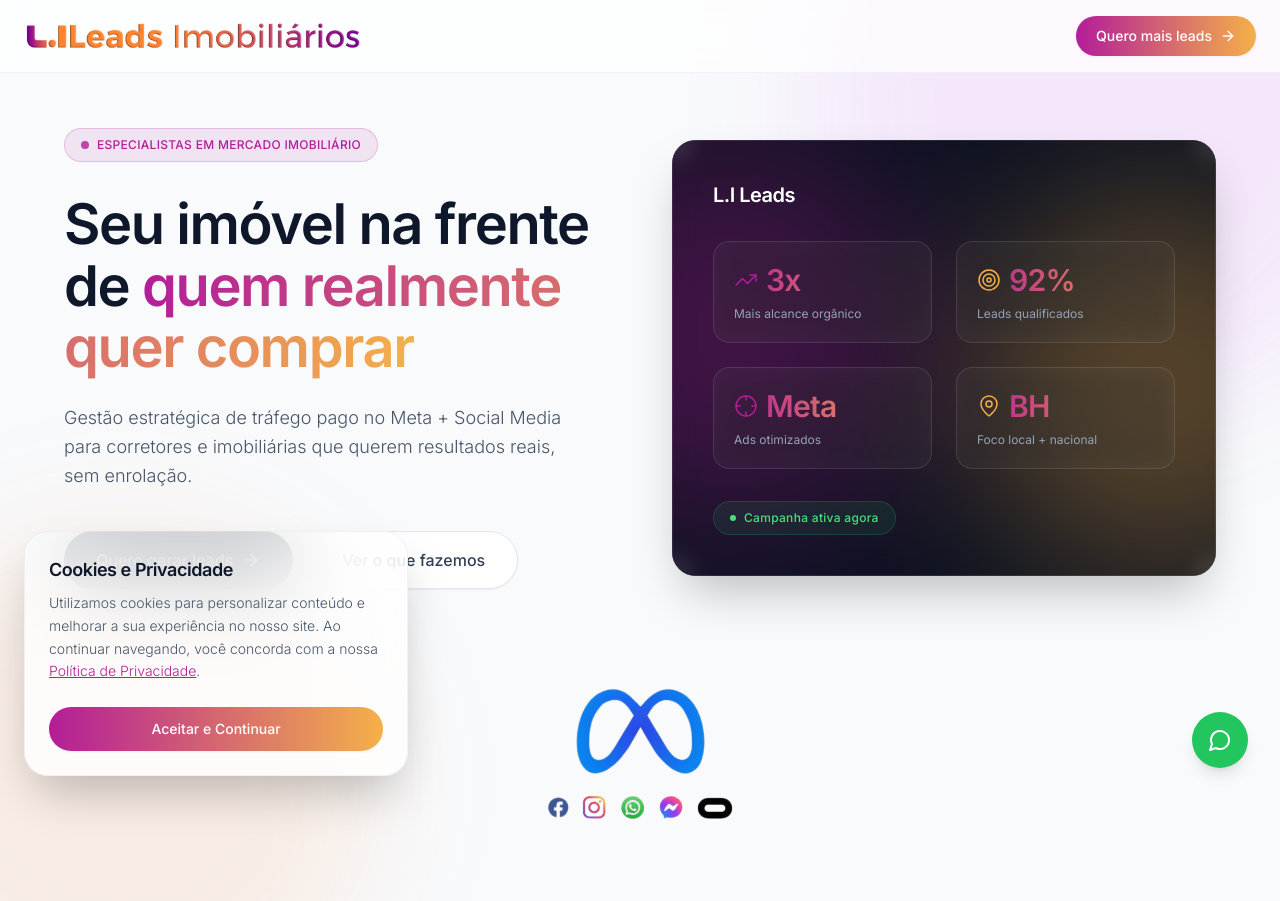
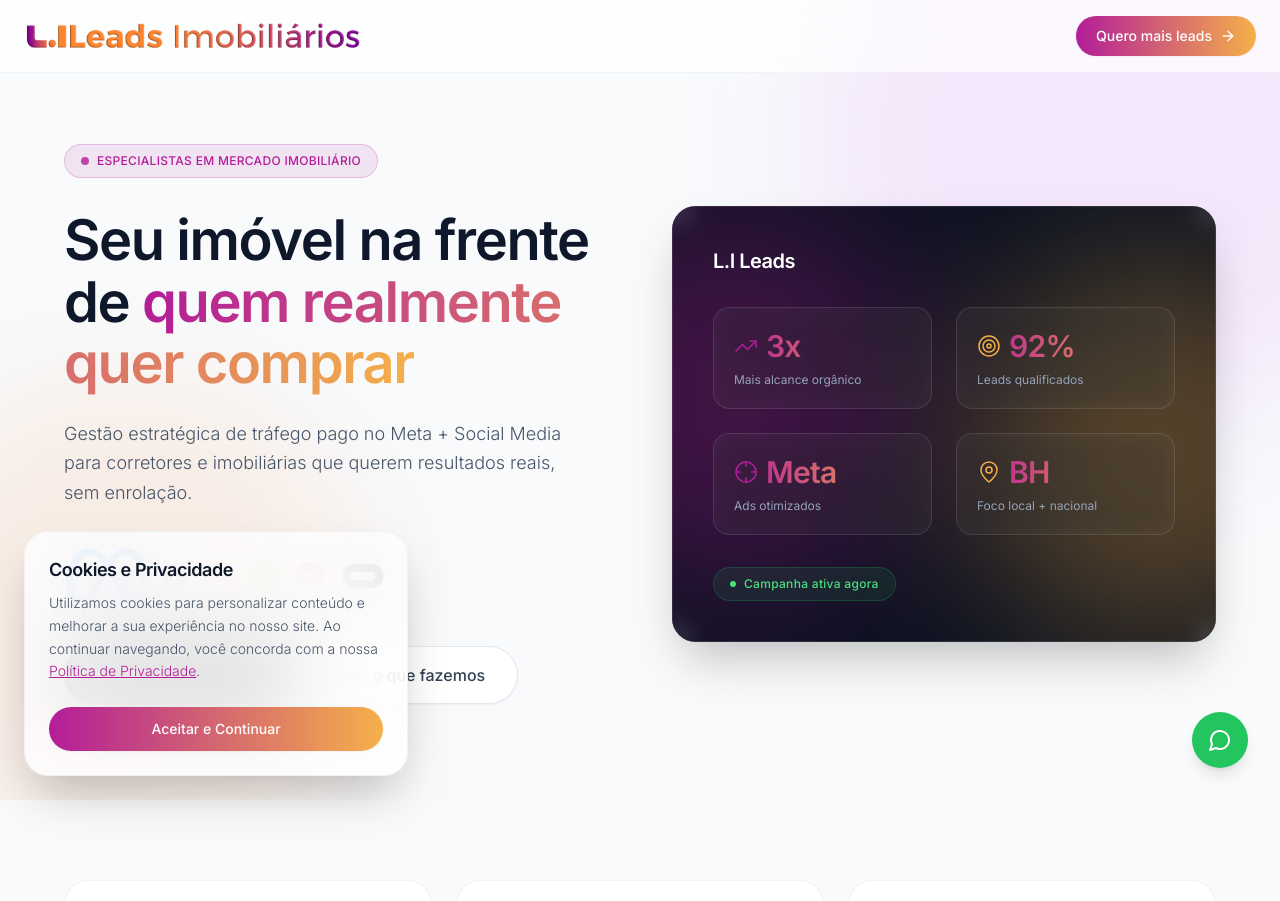
Before and after one commit to bindvalue/li_leads_imobiliarios, a Next.js app: page / in a window 1280 px wide. Shown: the top 901 px of the page. Built offline with nearby package versions, Linux system fonts and the light colour scheme.

Commit message:
Refactor code structure for improved readability and maintainability

```diff
--- a/components/Hero.tsx
+++ b/components/Hero.tsx
@@ -21,6 +21,9 @@ export default function Hero() {
             <p className="text-lg text-slate-600 leading-relaxed mb-10 font-light max-w-lg">
               Gestão estratégica de tráfego pago no Meta + Social Media para corretores e imobiliárias que querem resultados reais, sem enrolação.
             </p>
+            <div className="mb-10">
+              <Image src="/images/meta-logos-f3.png" alt="Meta e Redes Sociais" width={320} height={40} className="w-full max-w-64 md:max-w-xs h-auto object-contain opacity-80" />
+            </div>
             <div className="flex flex-wrap gap-4">
               <a href="#contato" className="inline-flex items-center gap-2 bg-slate-900 text-white px-8 py-4 rounded-full font-medium hover:bg-slate-800 transition-all shadow-sm hover:shadow-md">
                 <span>Quero gerar leads</span>
@@ -66,10 +69,6 @@ export default function Hero() {
             </div>
           </div>
         </div>
-        <div className="mt-20 text-center">
-          {/* Certifique-se de que a imagem se chama 'meta-logos-f2.png' e está na pasta public/images */}
-          <Image src="/images/meta-logos-f2.png" alt="Logos de Meta, Facebook e Instagram" width={500} height={50} className="mx-auto" />
-        </div>
       </div>
     </section>
   );
```
Also changed, not shown: public/images/meta-logos-f2.png (deleted), public/images/meta-logos-f3.png (added).
